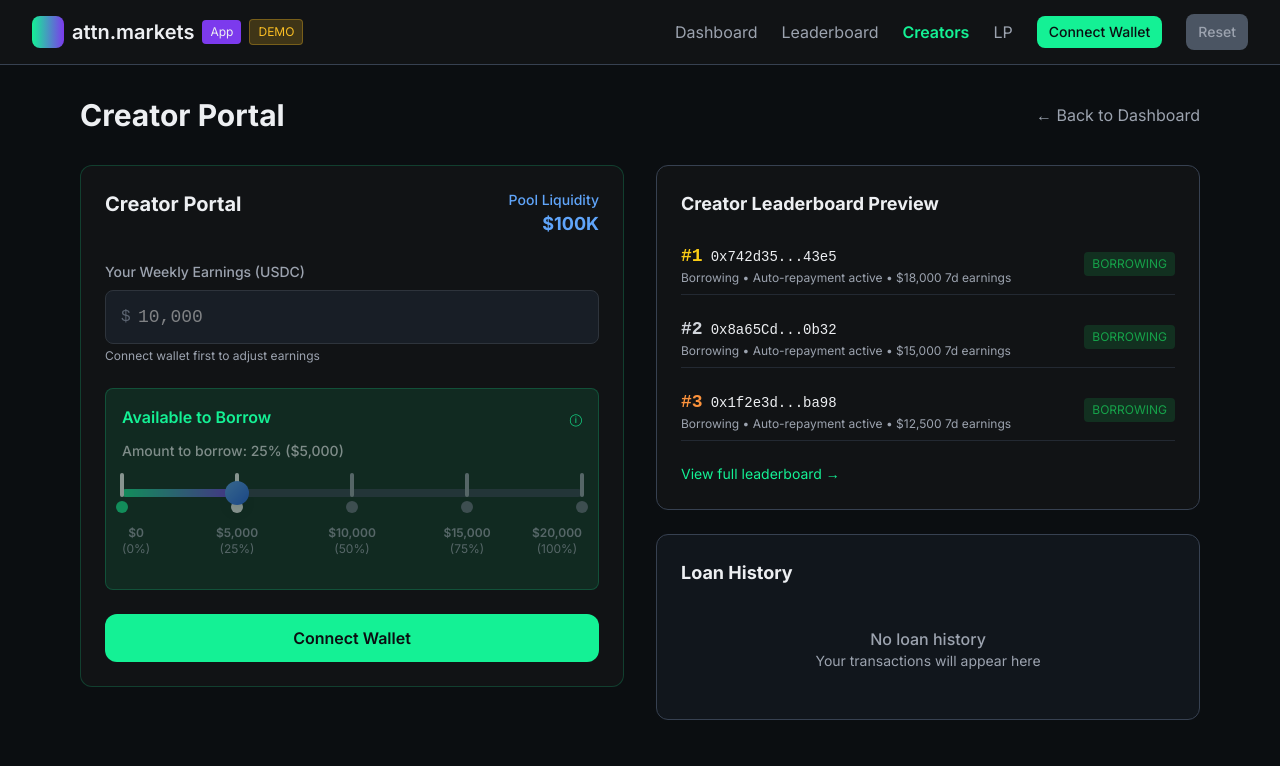
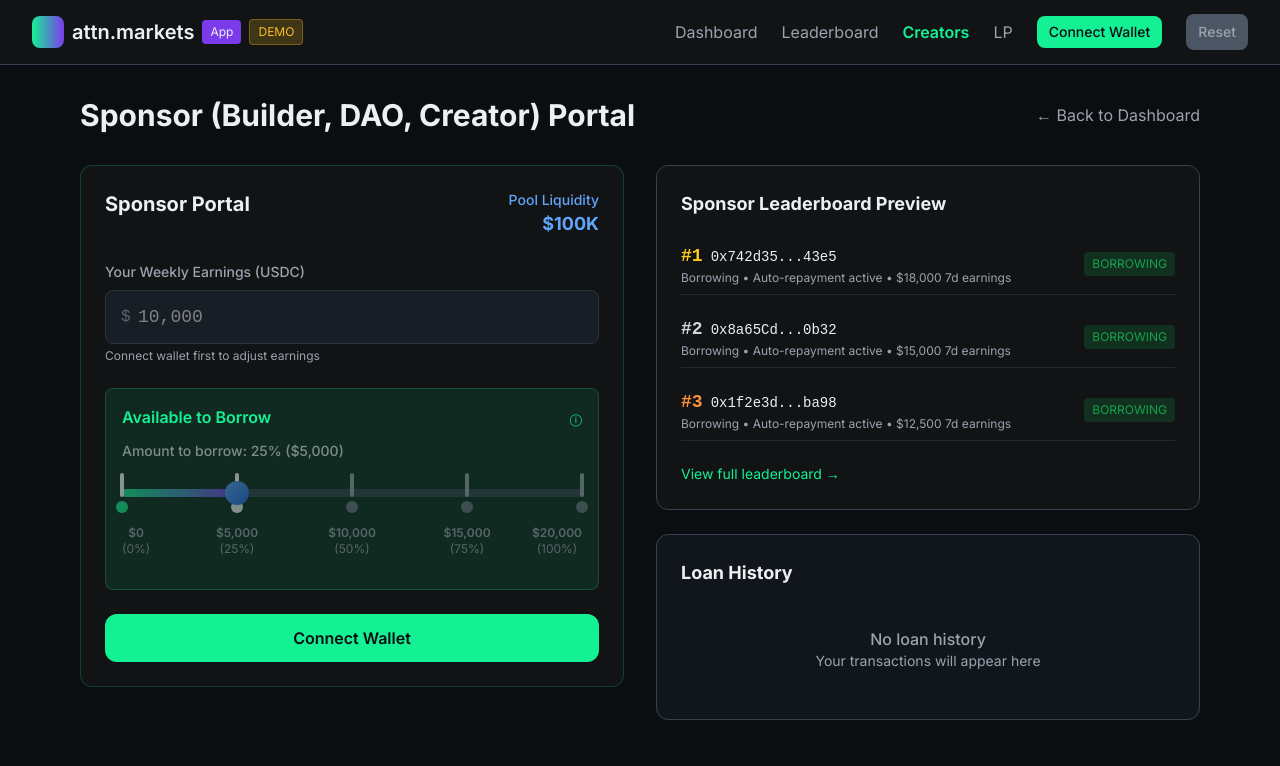
Before and after one commit to twentyOne2x/attnmarkets, a Next.js app in the folder apps/dapp/: page /creator in a window 1280 px wide. Shown: the top 766 px of the page. Built offline with nearby package versions, Linux system fonts and the light colour scheme.

Commit message:
fix: copy

```diff
--- a/apps/dapp/app/creator/page.tsx
+++ b/apps/dapp/app/creator/page.tsx
@@ -915,7 +915,7 @@
         {/* Header */}
         <div className="flex justify-between items-center mb-8">
           <div>
-            <h1 className="text-3xl font-bold">Creator Portal</h1>
+            <h1 className="text-3xl font-bold">Sponsor (Builder, DAO, Creator) Portal</h1>
             {currentUserWallet && (
               <div className="text-sm text-text-secondary mt-1">
                 Wallet: <span className="font-mono">{currentUserWallet?.slice(0, 8)}...{currentUserWallet?.slice(-4)}</span>
@@ -934,7 +934,7 @@
               {/* COMPACT HEADER with Pool Liquidity */}
               <div className="flex justify-between items-start mb-6">
                 <div>
-                  <h2 className="text-xl font-bold">Creator Portal</h2>
+                  <h2 className="text-xl font-bold">Sponsor Portal</h2>
                 </div>
                 <div className="text-right">
                   <div className="text-sm text-blue-400 font-medium">Pool Liquidity</div>
@@ -1251,9 +1251,9 @@
 
           {/* Side Panel */}
           <div className="space-y-6">
-            {/* Creator Leaderboard Preview - Smart Display */}
+            {/* Sponsor Leaderboard Preview - Smart Display */}
             <div className="bg-dark-card border border-gray-700 rounded-xl p-6">
-              <h3 className="text-lg font-bold mb-4">Creator Leaderboard Preview</h3>
+              <h3 className="text-lg font-bold mb-4">Sponsor Leaderboard Preview</h3>
               <div className="space-y-3">
                 {previewCreators.map((creator, index) => {
                   // Find this creator's actual rank in the full sorted list
```
